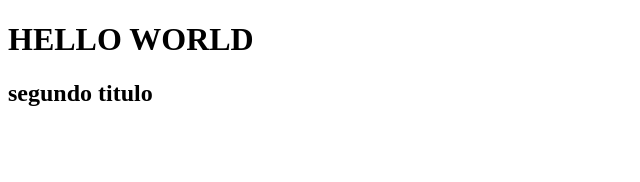
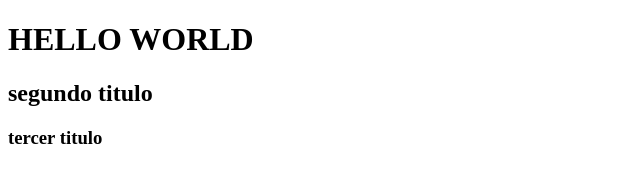
Before and after one commit to patyuska/ib-diurno, a plain HTML site: page index.html in a window 1280 px wide. Shown: the whole page, without its empty margins (0-640 px from the left). Drawn offline with Linux system fonts and the light colour scheme.

Commit message:
agreganto el tercer titulo

```diff
--- a/index.html
+++ b/index.html
@@ -8,5 +8,6 @@
 <body>
     <h1>HELLO WORLD</h1>
     <h2>segundo titulo</h2>
+    <h3>tercer titulo</h3>
 </body>
 </html>
```
